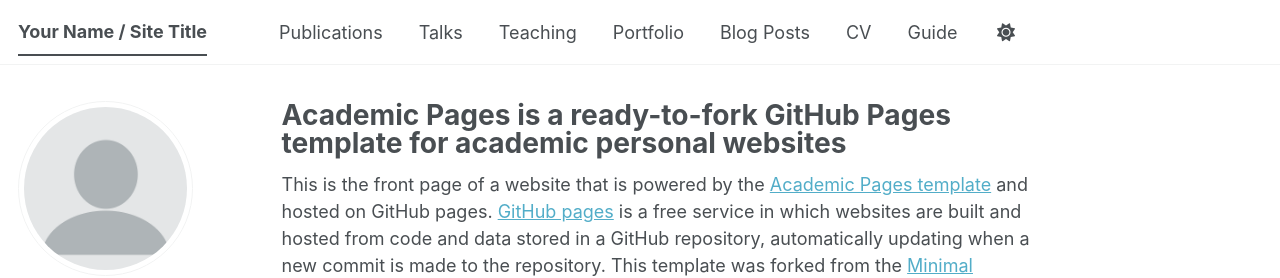
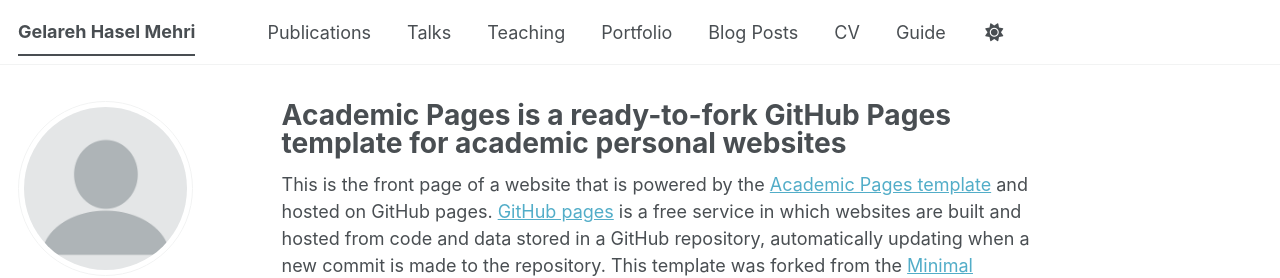
Before and after one commit to gelarehhaselmehri/gelarehhaselmehri.github.io, a Jekyll site: the page built from _pages/about.md, in a window 1280 px wide. Shown: the top 278 px of the page. Built offline with Jekyll 4.4.1, drawn with Linux system fonts in a browser that asks for light colours; some web fonts are replaced; a script bundle is joined from its source files by our own code; library files that are not in the unit come from our copies.

Commit message:
Update site title in _config.yml

```diff
--- a/_config.yml
+++ b/_config.yml
@@ -9,7 +9,7 @@
 # Basic Site Settings
 locale                   : "en-US"
 site_theme               : "default" # The available themes options are "default", "air", "sunrise", "mint", "dirt" and "contrast"
-title                    : "Your Name / Site Title"
+title                    : "Gelareh Hasel Mehri"
 title_separator          : "-"
 name                     : &name "Your Name"
 description              : &description "Your Name's academic portfolio"   # Update this with a general description of your site, this is the default if not overridden by a page
```
